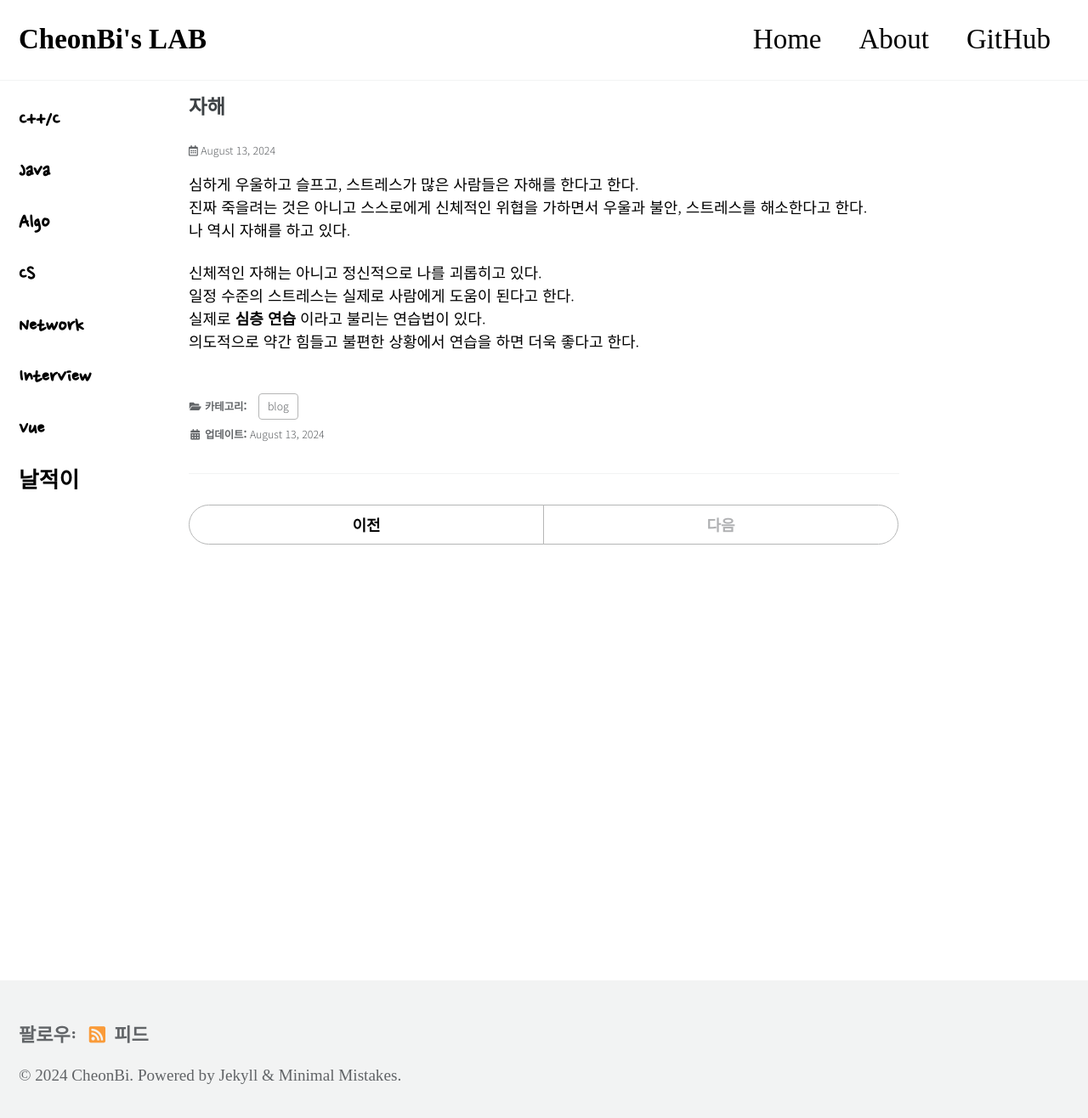
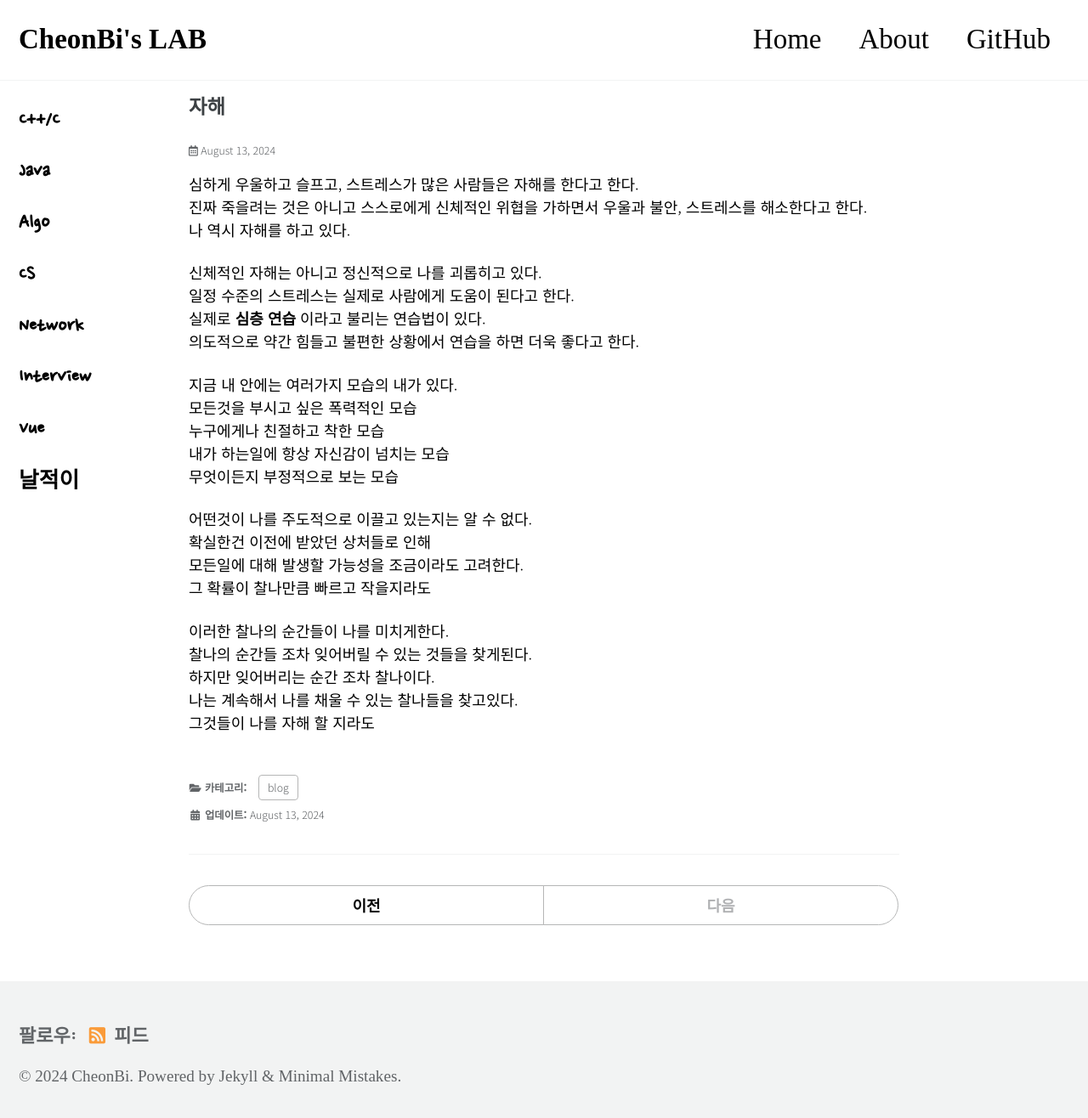
Before and after one commit to CheonBi/cheonbi.github.io, a Jekyll site: the page built from _posts/blog/2024-08-13-자해.md, in a window 1280 px wide and 1325 px high. Shown: the top 1316 px of the window at 85% size. Built offline with Jekyll 4.4.1, drawn with Linux system fonts in a browser that asks for light colours; cached includes are drawn as plain includes; some web fonts are replaced.

Commit message:
Update 0814

```diff
--- a/_posts/blog/2024-08-13-자해.md
+++ b/_posts/blog/2024-08-13-자해.md
@@ -15,3 +15,20 @@ categories:
 일정 수준의 스트레스는 실제로 사람에게 도움이 된다고 한다.
 실제로 **심층 연습** 이라고 불리는 연습법이 있다.
 의도적으로 약간 힘들고 불편한 상황에서 연습을 하면 더욱 좋다고 한다.
+
+지금 내 안에는 여러가지 모습의 내가 있다.
+모든것을 부시고 싶은 폭력적인 모습
+누구에게나 친절하고 착한 모습
+내가 하는일에 항상 자신감이 넘치는 모습
+무엇이든지 부정적으로 보는 모습
+
+어떤것이 나를 주도적으로 이끌고 있는지는 알 수 없다.
+확실한건 이전에 받았던 상처들로 인해
+모든일에 대해 발생할 가능성을 조금이라도 고려한다.
+그 확률이 찰나만큼 빠르고 작을지라도
+
+이러한 찰나의 순간들이 나를 미치게한다.
+찰나의 순간들 조차 잊어버릴 수 있는 것들을 찾게된다.
+하지만 잊어버리는 순간 조차 찰나이다.
+나는 계속해서 나를 채울 수 있는 찰나들을 찾고있다.
+그것들이 나를 자해 할 지라도
```
